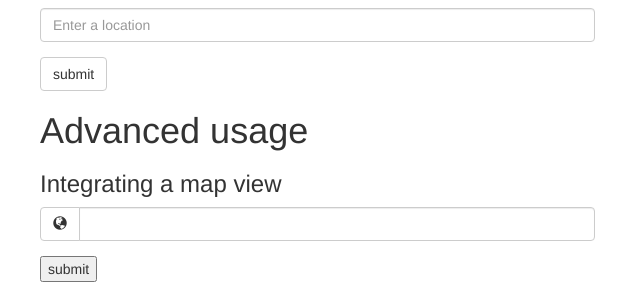
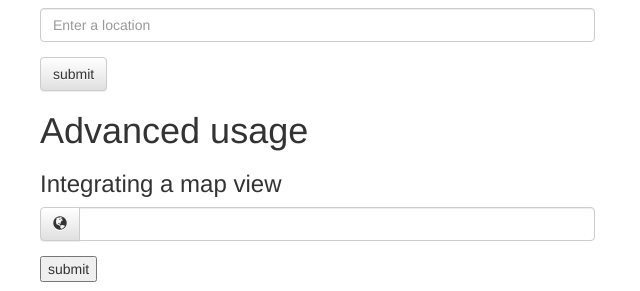
Before and after one commit to benignware/jquery-placepicker, a website: page samples/index.html in a window 1280 px wide. Shown: the part 391-682 px from the top of the page, without its empty margins (30-670 px from the left). Drawn offline with nearby package versions, Linux system fonts and the light colour scheme; some packages are replaced by stand-ins of ours.

Commit message:
Include bootstrap-theme.min.css in samples/index.html

```diff
--- a/samples/index.html
+++ b/samples/index.html
@@ -10,6 +10,7 @@
     <script src="http://code.jquery.com/jquery-1.11.1.min.js"></script>
     <script src="http://netdna.bootstrapcdn.com/bootstrap/3.1.1/js/bootstrap.min.js"></script>
     <link href="http://netdna.bootstrapcdn.com/bootstrap/3.1.1/css/bootstrap.min.css" rel="stylesheet"></link>
+    <link href="http://netdna.bootstrapcdn.com/bootstrap/3.1.1/css/bootstrap-theme.min.css" rel="stylesheet"></link>
 
     <script type="text/javascript"
       src="https://maps.googleapis.com/maps/api/js?sensor=true&libraries=places">
```
